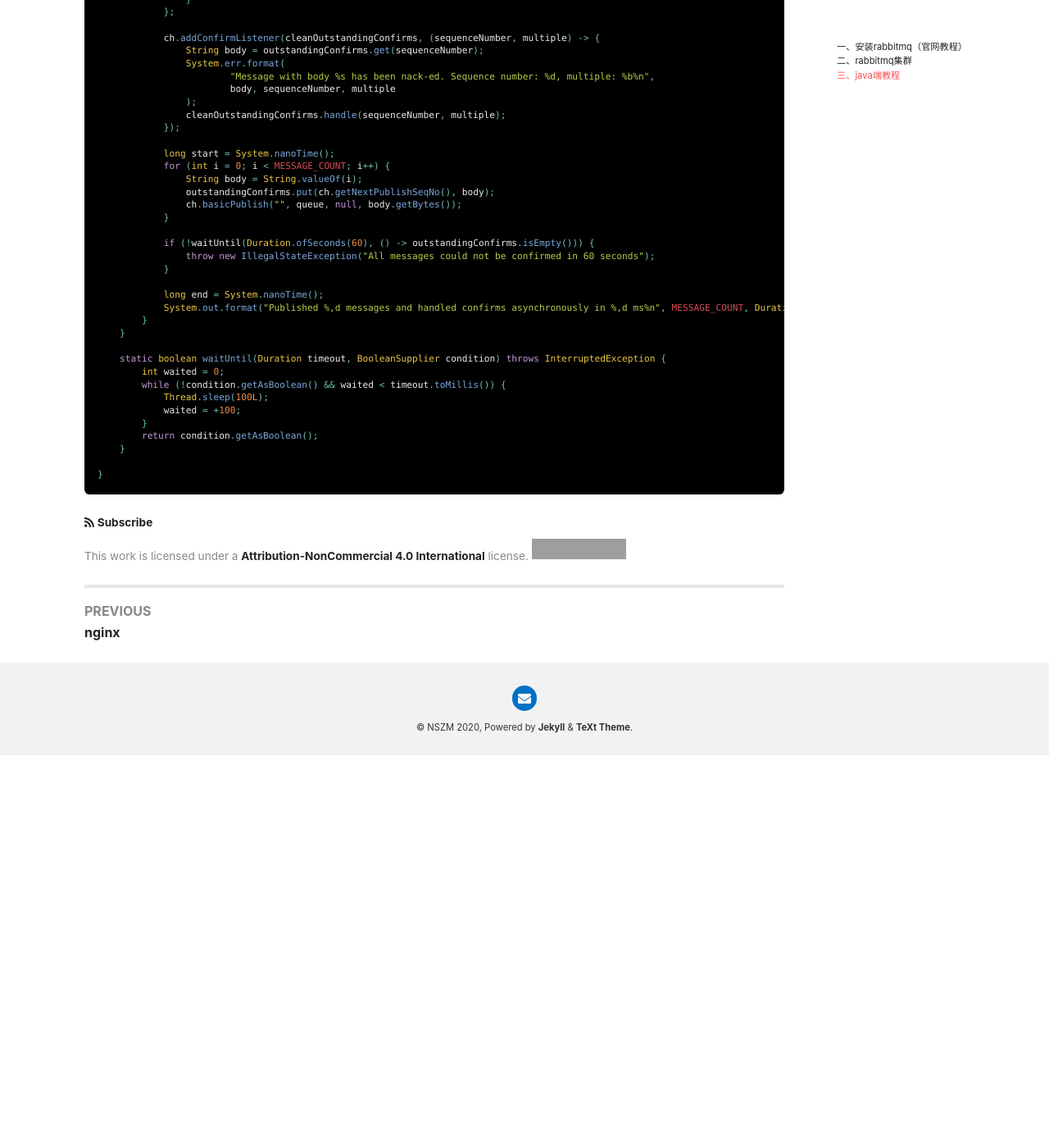
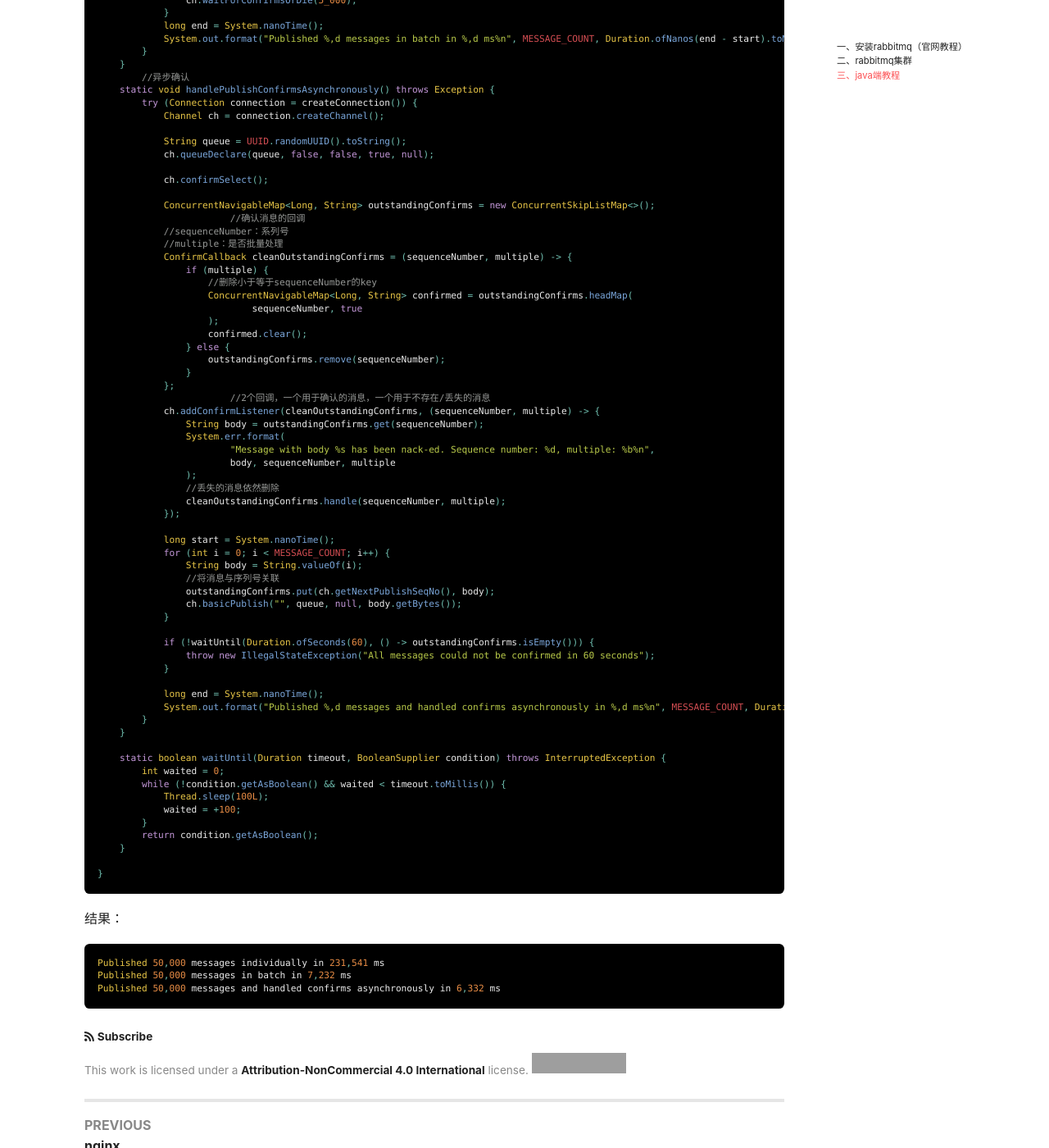
Before and after one commit to Edwardjph/Edwardjph.github.io, a Jekyll site: the page built from _posts/2020-03-07-rabbitmq.md, in a window 1280 px wide and 1400 px high, scrolled down 14246 px. Shown: the whole window at 82% size. Built offline with Jekyll 4.4.1, drawn with Linux system fonts in a browser that asks for light colours; nearby versions of some CDN libraries; before the commit the page ends 15167 px from its top, so only the background shows below that; some of the changed text lies outside the part shown; grey boxes are pictures that could not be loaded.

Commit message:
rabbitmq

````diff
--- a/_posts/2020-03-07-rabbitmq.md
+++ b/_posts/2020-03-07-rabbitmq.md
@@ -36,7 +35,7 @@ tags: rabbitmq
    date -s 2020-03-07 12:00:00
    ```
 
-#### 安装rabbitmq（[通用二进制构建](https://www.rabbitmq.com/install-generic-unix.html)）
+#### 2、安装rabbitmq（[通用二进制构建](https://www.rabbitmq.com/install-generic-unix.html)）
 
 下载通用UNIX二进制版本
 
@@ -190,7 +189,7 @@ rabbitmqctl start_app
 
 ### 三、java端教程
 
-#### 1.工作队列
+#### 1、工作队列
 
 ![python-two](\assets\images\rabbitmq\python-two.webp)
 
@@ -294,8 +293,6 @@ public static class BasicProperties extends com.rabbitmq.client.impl.AMQBasicPro
 
 ---
 
----
-
 ##### 接受消息
 
 ```java
@@ -640,7 +643,7 @@ eg：创建了三个绑定：Q1与绑定键“ `*.orange.*` ” 绑定，Q2与
 
 当在绑定中不使用特殊字符“ * ”和“ ＃ ”时，主题交换的行为就像路由的一样。
 
-#### 3.发布者确认
+#### 3、发布者确认
 
 ```java
 import com.rabbitmq.client.Channel;
@@ -737,9 +740,12 @@ public class PublisherConfirms {
             ch.confirmSelect();
 
             ConcurrentNavigableMap<Long, String> outstandingConfirms = new ConcurrentSkipListMap<>();
-
+			//确认消息的回调
+            //sequenceNumber：系列号
+            //multiple：是否批量处理
             ConfirmCallback cleanOutstandingConfirms = (sequenceNumber, multiple) -> {
                 if (multiple) {
+                    //删除小于等于sequenceNumber的key
                     ConcurrentNavigableMap<Long, String> confirmed = outstandingConfirms.headMap(
                             sequenceNumber, true
                     );
@@ -748,19 +754,21 @@ public class PublisherConfirms {
                     outstandingConfirms.remove(sequenceNumber);
                 }
             };
-
+			//2个回调，一个用于确认的消息，一个用于不存在/丢失的消息
             ch.addConfirmListener(cleanOutstandingConfirms, (sequenceNumber, multiple) -> {
                 String body = outstandingConfirms.get(sequenceNumber);
                 System.err.format(
                         "Message with body %s has been nack-ed. Sequence number: %d, multiple: %b%n",
                         body, sequenceNumber, multiple
                 );
+                //丢失的消息依然删除
                 cleanOutstandingConfirms.handle(sequenceNumber, multiple);
             });
 
             long start = System.nanoTime();
             for (int i = 0; i < MESSAGE_COUNT; i++) {
                 String body = String.valueOf(i);
+                //将消息与序列号关联
                 outstandingConfirms.put(ch.getNextPublishSeqNo(), body);
                 ch.basicPublish("", queue, null, body.getBytes());
             }
@@ -785,3 +793,11 @@ public class PublisherConfirms {
 
 }
 ```
+
+结果：
+
+```java
+Published 50,000 messages individually in 231,541 ms
+Published 50,000 messages in batch in 7,232 ms
+Published 50,000 messages and handled confirms asynchronously in 6,332 ms
+```
````
Also changed, not shown: other parts of _posts/2020-03-07-rabbitmq.md (+9 -4 lines), assets/images/rabbitmq/python-five.webp (added), assets/images/rabbitmq/python-four.webp (added), assets/images/rabbitmq/python-three-overall.webp (added).
